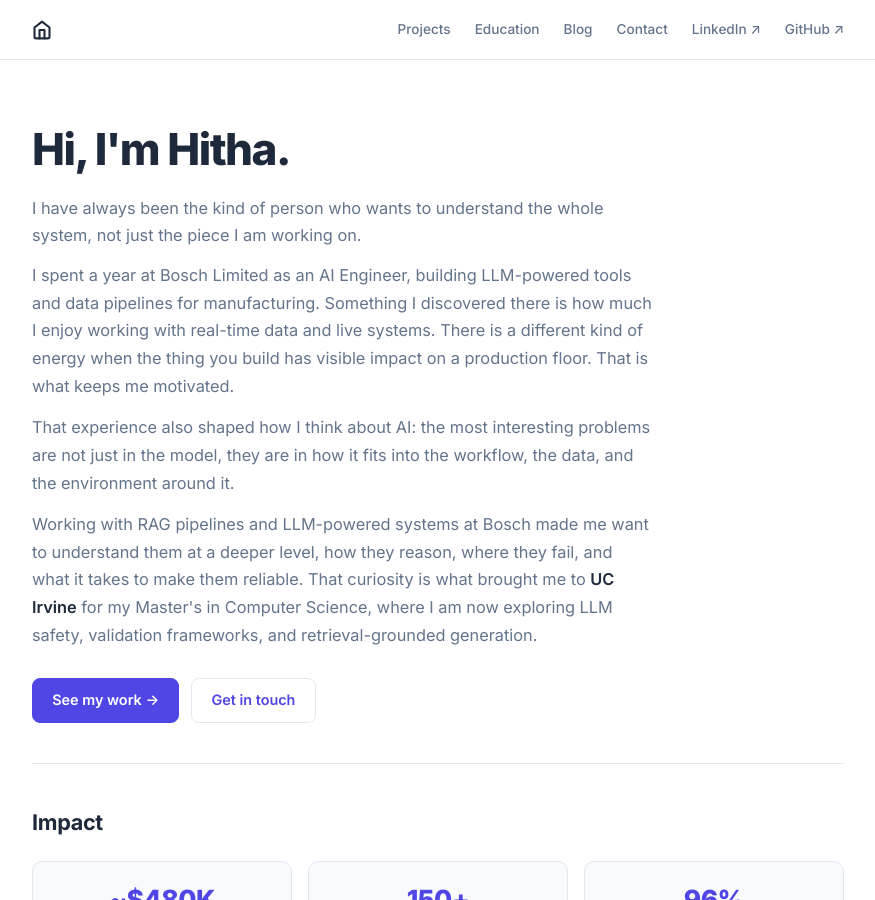
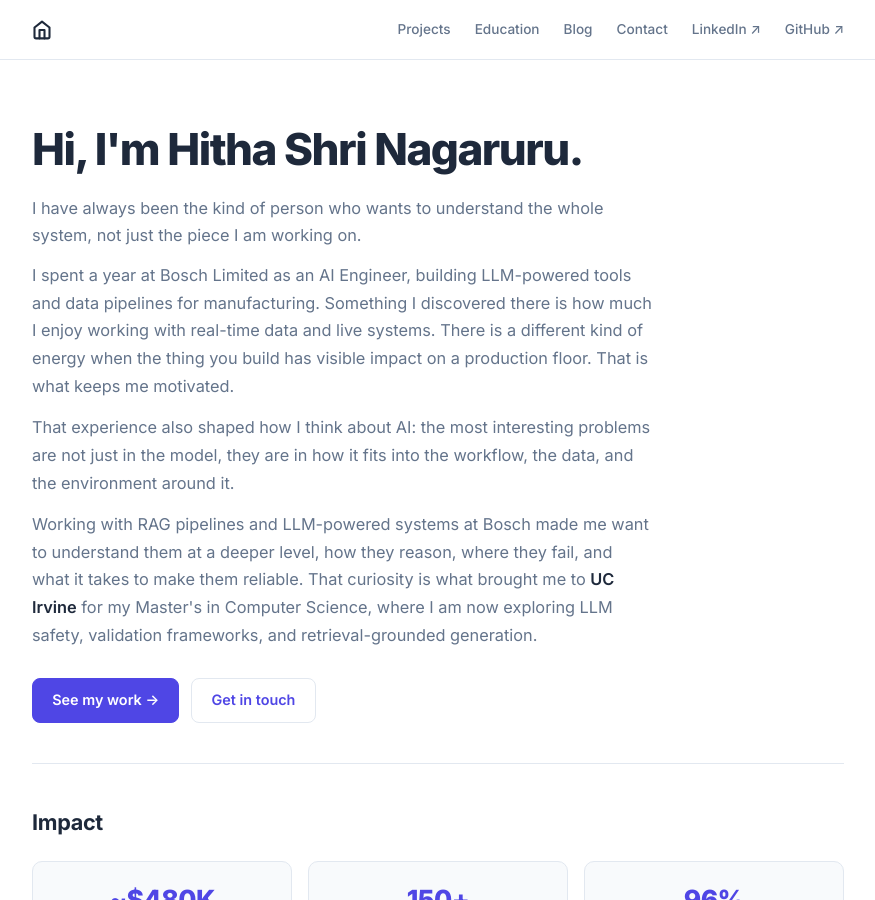
Before and after one commit to hithashri/hithashri.github.io, a Jekyll site: the page built from index.md, in a window 1280 px wide and 900 px high. Shown: the whole window, without its empty margins (202-1077 px from the left). Built offline with Jekyll 4.4.1, drawn with Linux system fonts in a browser that asks for light colours.

Commit message:
trying ui 8

```diff
--- a/index.md
+++ b/index.md
@@ -3,7 +3,7 @@ title: Home
 ---
 
 <section class="hero">
-  <h1>Hi, I'm Hitha.</h1>
+  <h1>Hi, I'm Hitha Shri Nagaruru.</h1>
   <p class="hero-sub">I have always been the kind of person who wants to understand the whole system, not just the piece I am working on.</p>
   <p>I spent a year at Bosch Limited as an AI Engineer, building LLM-powered tools and data pipelines for manufacturing. Something I discovered there is how much I enjoy working with real-time data and live systems. There is a different kind of energy when the thing you build has visible impact on a production floor. That is what keeps me motivated.</p>
   <p>That experience also shaped how I think about AI: the most interesting problems are not just in the model, they are in how it fits into the workflow, the data, and the environment around it.</p>
```
